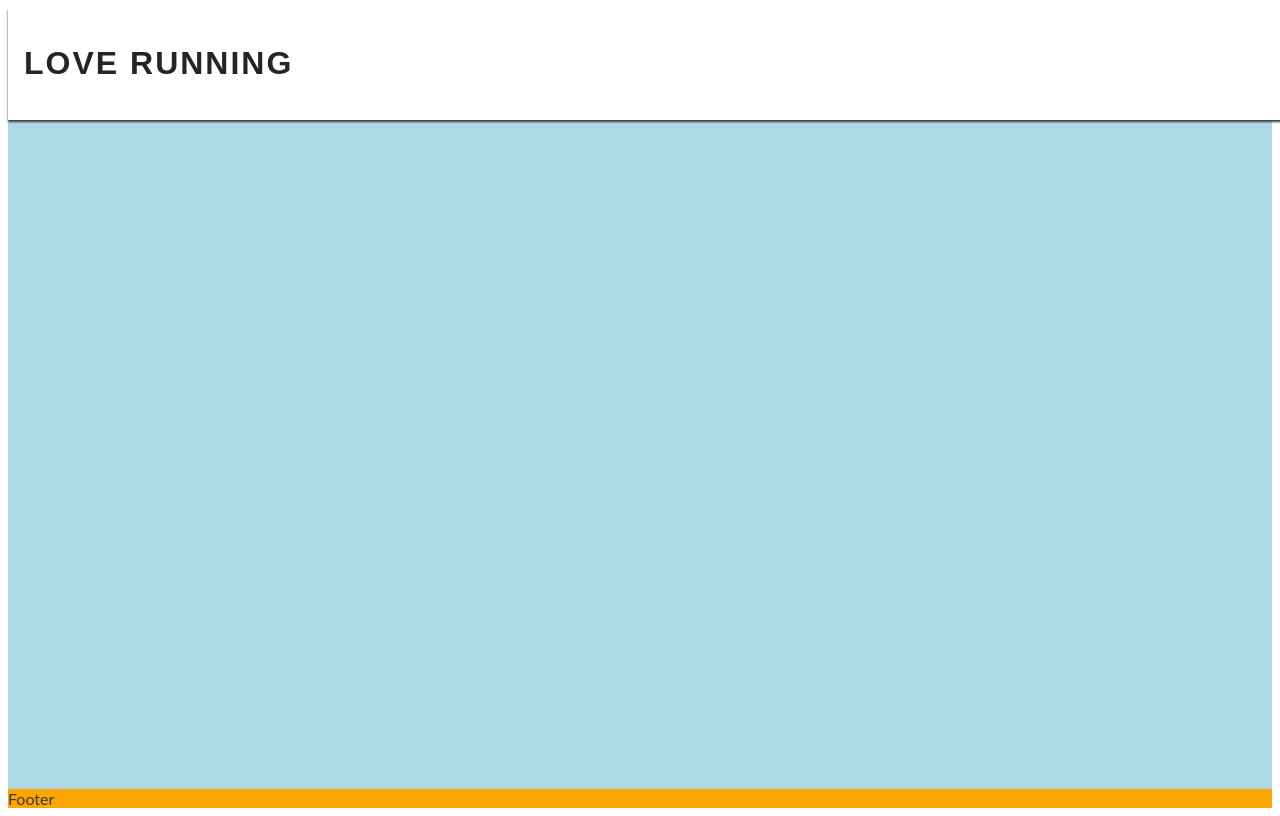
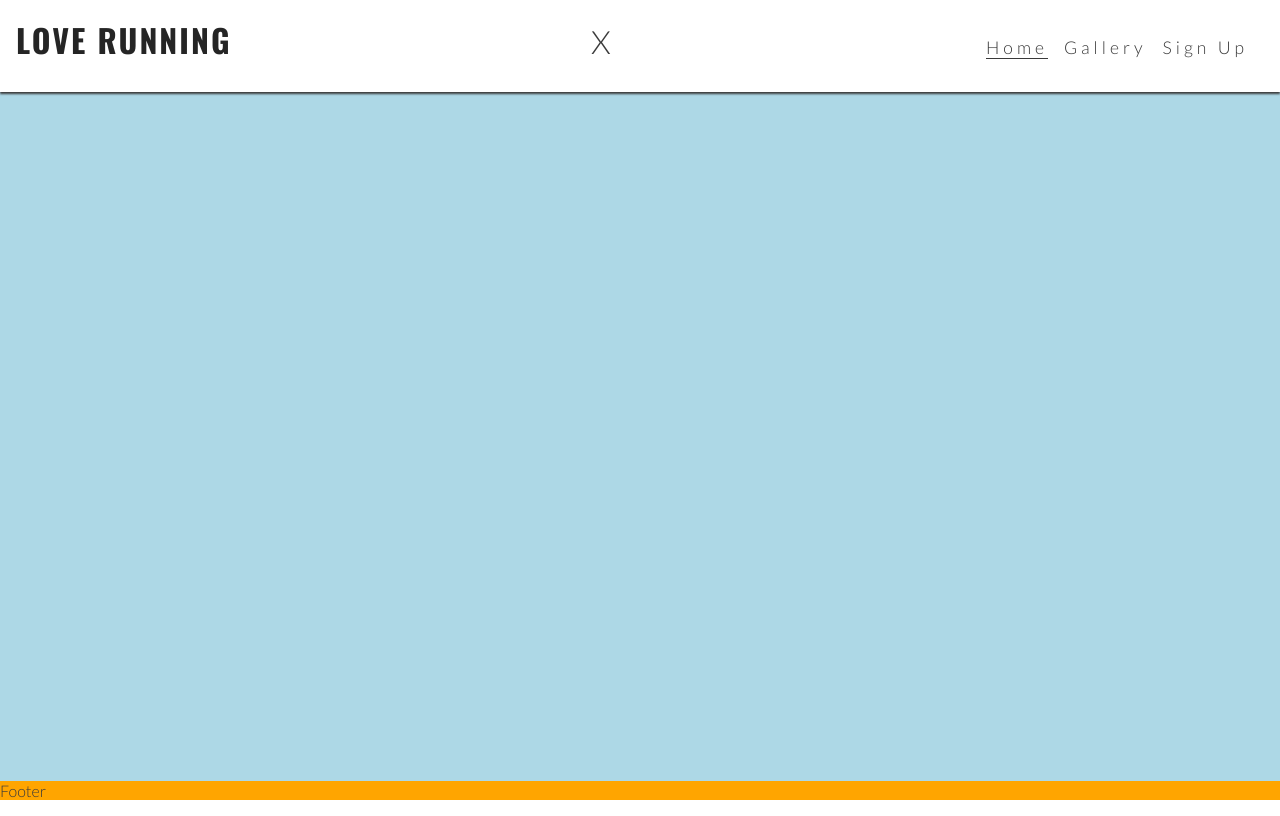
Before and after one commit to mariebernf/love-running, a plain HTML site: page index.html in a window 1280 px wide. Drawn offline with nearby package versions, Linux system fonts and the light colour scheme.

Commit message:
Display navbar items, hide toggle label

```diff
--- a/assets/css/style.css
+++ b/assets/css/style.css
@@ -1,7 +1,6 @@
-<style>
+
 /* Google fonts import */
 @import url('https://fonts.googleapis.com/css2?family=Lato:wght@300&family=Oswald:wght@200..700&display=swap');
-</style>
 /*Asterisk wildcard selector to override default styles added by the browser*/
 *{
     padding: 0;
@@ -28,7 +27,11 @@ header {
     z-index: 99;
     width: 100%;
     box-shadow: 0 2px 2px #3a3a3a;
+    display: flex;
+    justify-content: space-between;
+    align-items: baseline;
 }
+
 
 header a {
     text-decoration: none;
@@ -65,6 +68,20 @@ nav {
     padding: 0 1 rem;
     box-shadow: 0 2px 2px #3a3a3a;
     display: none;
+    top: 100%;
+}
+
+/* Nav toggle */
+#nav-toggle:checked~nav {
+    display: block;
+}
+
+#nav-toggle {
+    display: none;
+}
+
+.nav-toggle-label {
+    font-size: 2rem;
 }
 
 /* Main content */
@@ -72,9 +89,30 @@ main {
     background-color: lightblue;
     /* Make main element take up any surplus space to push footer down */
     flex: 1 0 auto;
+    margin-top: 47px;
 }
 
 /* Footer */
 footer {
     background-color: orange;
 }
+
+/* Media query: tablets and larger (768px and up) */
+@media screen and (min-width: 768px) {
+    /*Header*/
+    nav {
+        display: block;
+        position: relative;
+        box-shadow: none;
+        width: fit-content;
+        padding-right: 1rem;
+    }
+
+    #menu {
+        display: flex;
+    }
+
+    #menu > li {
+        padding-left: 1rem;
+    }
+}
--- a/index.html
+++ b/index.html
@@ -3,20 +3,22 @@
 
 <head>
     <meta charset="UTF-8">
+    <meta http-equiv="X-UA-Compatible" content="IE=edge">
     <meta name="viewport" content="width=device-width, initial-scale=1.0">
+    <!-- Meta tags for search engines-->
+    <meta name="description" content="Love running. Club for runners in Dublin, Ireland. Urban running. Trail running. Dublin Doclands and Phoenix park">
+    <meta name="keywords" content="love running, run, running club, runners, Dublin, sport, excercise.">
+
+    <!-- Title -->
     <title>Love Running</title>
     <!-- favicon -->
     <link rel="apple-touch-icon" sizes="180x180" href="assets/favicon-zip/apple-touch-icon.png">
     <link rel="icon" type="image/png" sizes="32x32" href="assets/favicon-zip/favicon-32x32.png">
     <link rel="icon" type="image/png" sizes="16x16" href="assets/favicon-zip/favicon-16x16.png">
     <!-- Stylesheet-->
-     <link rel="stylesheet" href="assets/css/style.css">
+    <link rel="stylesheet" href="assets/css/style.css">
 
-    <!-- Meta tags for search engines-->
 
-    <meta name="description" content="Love running. Club for runners in Dublin, Ireland. Urban running. Trail running. Dublin Doclands and Phoenix park">
-
-    <meta name="keywords" content="love running, run, running club, runners, Dublin, sport, excercise.">
 
 </head>
 
@@ -26,7 +28,8 @@
         <a href="index.html">
             <h1 id="logo">Love Running</h1>
          </a>
-
+    <input type="checkbox" id="nav-toggle" name="nav-toggle">
+    <label for="nav-toggle" class="nav-toggle-label">X</label>
      <nav>
         <ul id="menu">
             <li><a href="" class="active">Home</a></li>
```
